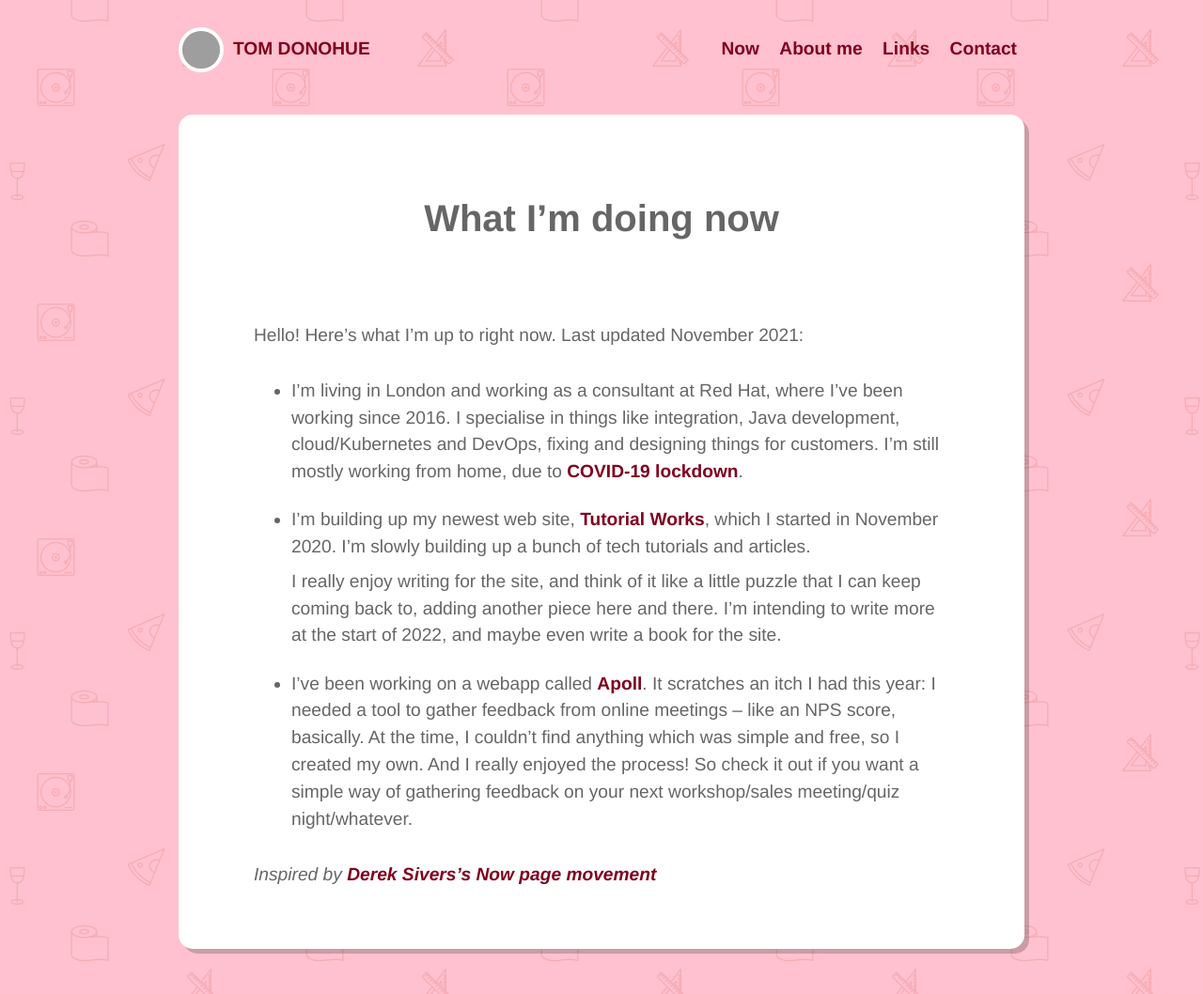
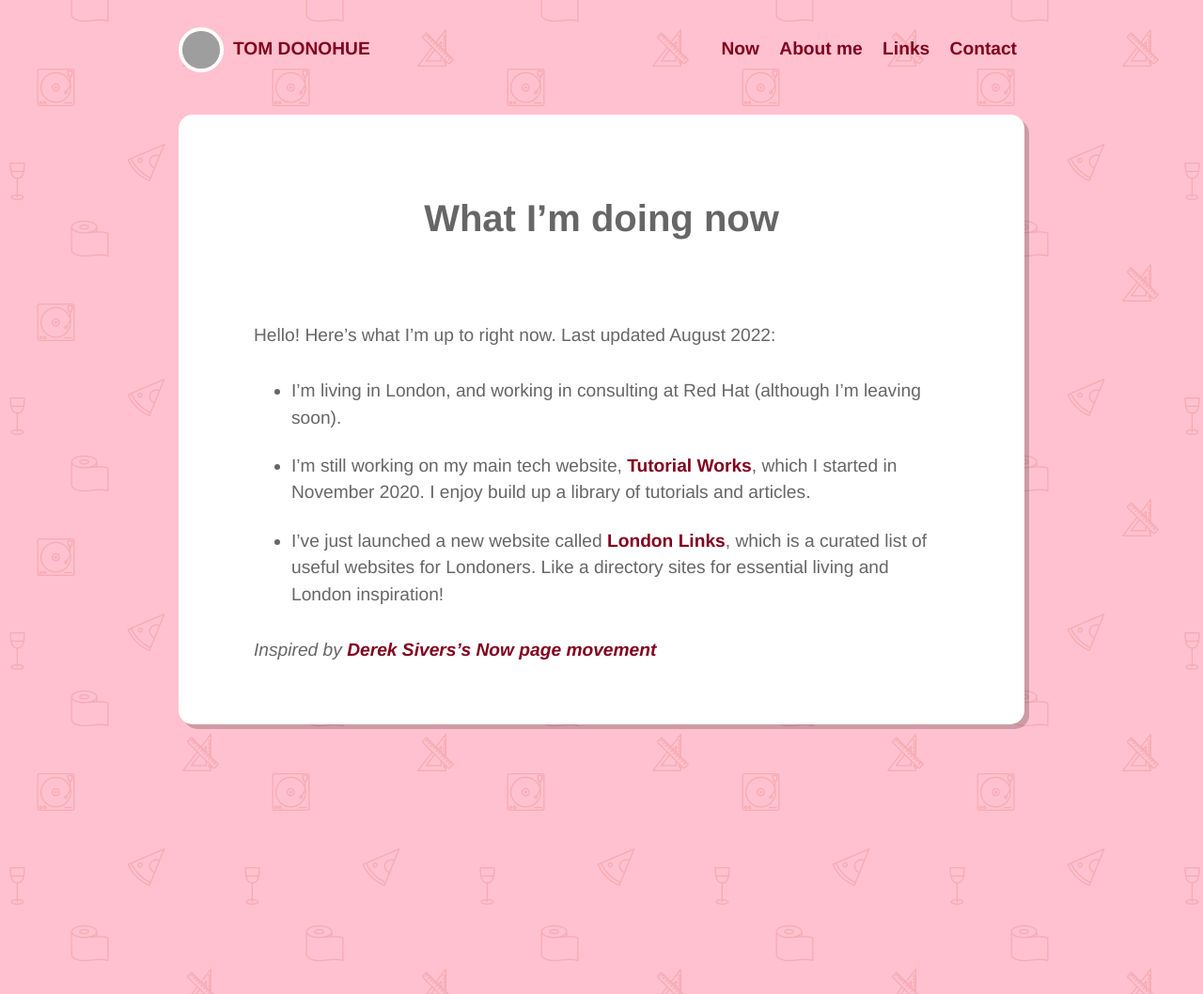
Before and after one commit to monodot/monodot-co-uk, a Jekyll site: the page built from now.md, in a window 1280 px wide. Shown: the whole page at 94% size. Built offline with Jekyll 4.4.1, drawn with Linux system fonts in a browser that asks for light colours; grey boxes are pictures that could not be loaded.

```diff
--- a/now.md
+++ b/now.md
@@ -4,18 +4,17 @@ layout: page
 subtitle: Inspired by Derek Sivers's Now page movement
 ---
 
-Hello! Here's what I'm up to right now. Last updated November 2021:
+Hello! Here's what I'm up to right now. Last updated August 2022:
 
-- I'm living in London and working as a consultant at Red Hat, where I've been working since 2016\. I specialise in things like integration, Java development, cloud/Kubernetes and DevOps, fixing and designing things for customers. I'm still mostly working from home, due to [COVID-19 lockdown][lockd].
+- I'm living in London, and working in consulting at Red Hat (although I'm leaving soon).
 
-- I'm building up my newest web site, [Tutorial Works][tw], which I started in November 2020. I'm slowly building up a bunch of tech tutorials and articles.
+- I'm still working on my main tech website, [Tutorial Works][tw], which I started in November 2020. I enjoy build up a library of tutorials and articles.
 
-  I really enjoy writing for the site, and think of it like a little puzzle that I can keep coming back to, adding another piece here and there. I'm intending to write more at the start of 2022, and maybe even write a book for the site.
-
-- I've been working on a webapp called [Apoll][apoll]. It scratches an itch I had this year: I needed a tool to gather feedback from online meetings -- like an NPS score, basically. At the time, I couldn't find anything which was simple and free, so I created my own. And I really enjoyed the process! So check it out if you want a simple way of gathering feedback on your next workshop/sales meeting/quiz night/whatever.
+- I've just launched a new website called [London Links][londonlinks], which is a curated list of useful websites for Londoners. Like a directory sites for essential living and London inspiration!
 
 _Inspired by [Derek Sivers's Now page movement][now]_
 
+[londonlinks]: https://london-links.netlify.app/
 [apoll]: https://apoll.app
 [bc]: https://bandcamp.com/monodot
 [ca]: http://www.cheeseanalogue.com
```
Also changed, not shown: about.md (+4 -2 lines).
